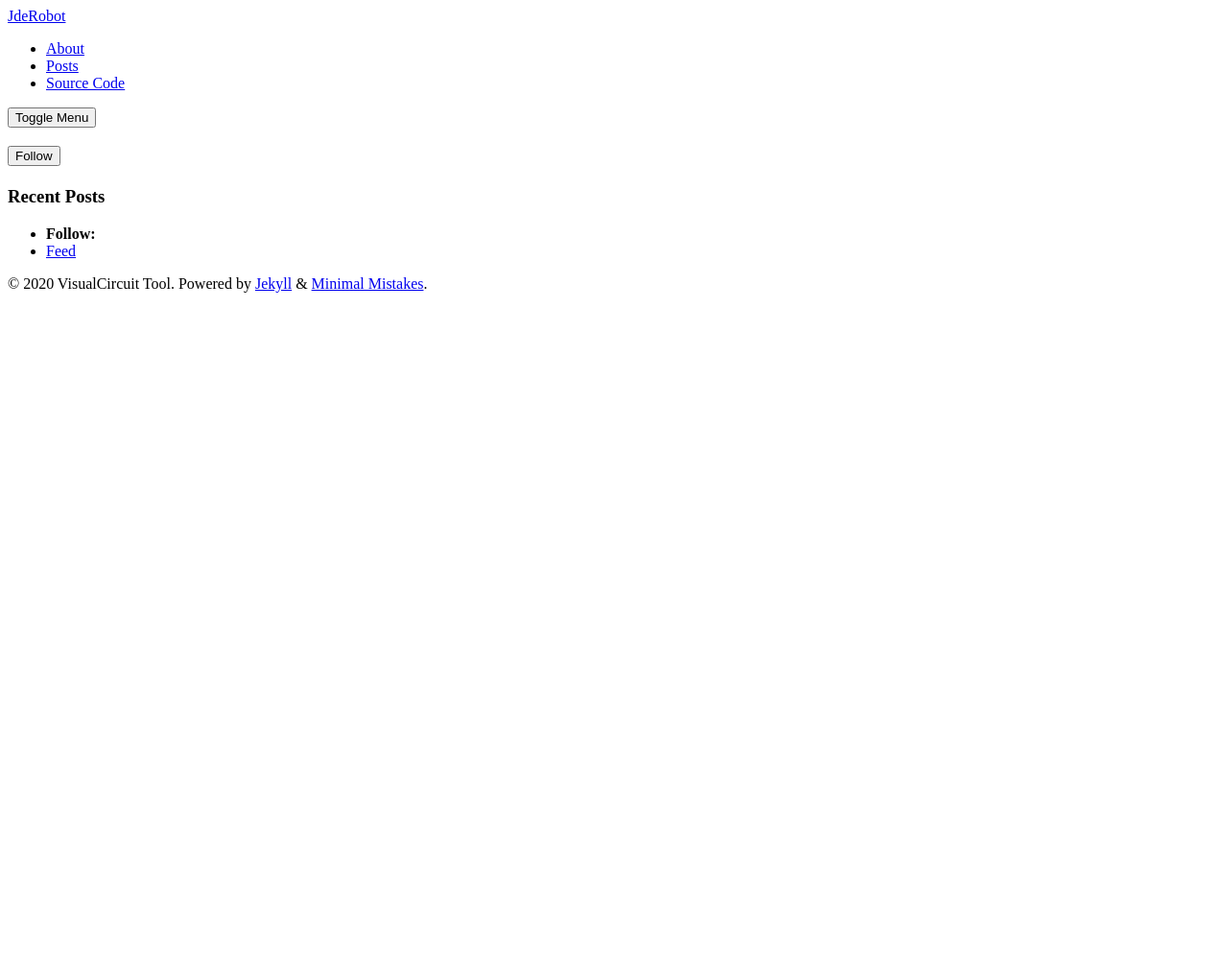
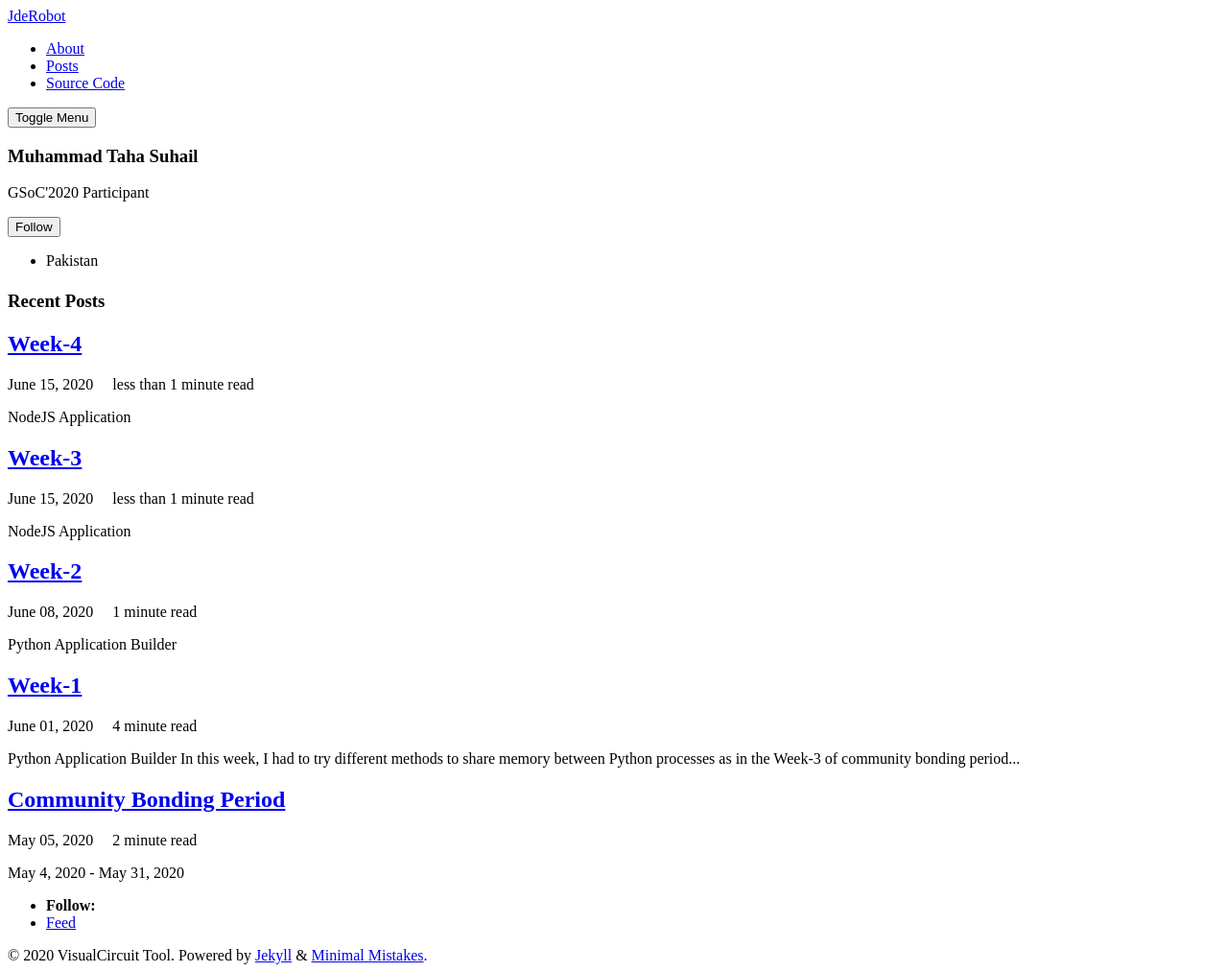
Before and after one commit to TheRoboticsClub/colab-gsoc2020-Muhammad_Taha, a Jekyll site: the page built from docs/index.html, in a window 1280 px wide. Shown: the whole page at 96% size. Built offline with Jekyll 4.4.1, drawn with Linux system fonts in a browser that asks for light colours; the list of posts is cut into pages by our own code; before the commit the page ends 900 px from its top, so only the background shows below that; some of the changed lines change nothing that is shown.

Commit message:
Update _config.yml

```diff
--- a/docs/_config.yml
+++ b/docs/_config.yml
@@ -27,3 +27,237 @@
     server               : # https://meta.discourse.org/t/embedding-discourse-comments-via-javascript/31963 , e.g.: meta.discourse.org
   facebook:
     # https://developers.facebook.com/docs/plugins/comments
+    appid                :
+    num_posts            : # 5 (default)
+    colorscheme          : # "light" (default), "dark"
+staticman:
+  allowedFields          : # ['name', 'email', 'url', 'message']
+  branch                 : # "master"
+  commitMessage          : # "New comment."
+  filename               : # comment-{@timestamp}
+  format                 : # "yml"
+  moderation             : # true
+  path                   : # "/_data/comments/{options.slug}" (default)
+  requiredFields         : # ['name', 'email', 'message']
+  transforms:
+    email                : # "md5"
+  generatedFields:
+    date:
+      type               : # "date"
+      options:
+        format           : # "iso8601" (default), "timestamp-seconds", "timestamp-milliseconds"
+reCaptcha:
+  siteKey                :
+  secret                 :
+atom_feed:
+  path                   : # blank (default) uses feed.xml
+search                   : # true, false (default)
+
+# SEO Related
+google_site_verification :
+bing_site_verification   :
+yandex_site_verification :
+naver_site_verification  :
+
+# Social Sharing
+twitter:
+  username               :
+facebook:
+  username               :
+  app_id                 :
+  publisher              :
+og_image                 : # Open Graph/Twitter default site image
+# For specifying social profiles
+# - https://developers.google.com/structured-data/customize/social-profiles
+social:
+  type                   : # Person or Organization (defaults to Person)
+  name                   : # If the user or organization name differs from the site's name
+  links: # An array of links to social media profiles
+
+# Analytics
+analytics:
+  provider               : false # false (default), "google", "google-universal", "custom"
+  google:
+    tracking_id          :
+
+
+# Site Author
+author:
+  name             : "Muhammad Taha Suhail"
+  avatar           : # path of avatar image, e.g. "/assets/images/bio-photo.jpg"
+  bio              : "GSoC'2020 Participant"
+  location         : "Pakistan"
+  email            :
+  uri              :
+  home             : # null (default), "absolute or relative url to link to author home"
+  bitbucket        :
+  codepen          :
+  dribbble         :
+  flickr           :
+  facebook         :
+  foursquare       :
+  github           : # github username, "my_github_username"
+  gitlab           :
+  google_plus      :
+  keybase          :
+  instagram        :
+  lastfm           :
+  linkedin         : # "john-doe-12345678" (the last part of your profile url, e.g. https://www.linkedin.com/in/john-doe-12345678)
+  pinterest        :
+  soundcloud       :
+  stackoverflow    : # "123456/username" (the last part of your profile url, e.g. https://stackoverflow.com/users/123456/username)
+  steam            : # "steamId" (the last part of your profile url, e.g. https://steamcommunity.com/id/steamId/)
+  tumblr           :
+  twitter          :
+  vine             :
+  weibo            :
+  xing             :
+  youtube          : # "https://youtube.com/c/MichaelRoseDesign"
+
+
+# Reading Files
+include:
+  - .htaccess
+  - _pages
+exclude:
+  - "*.sublime-project"
+  - "*.sublime-workspace"
+  - vendor
+  - .asset-cache
+  - .bundle
+  - .jekyll-assets-cache
+  - .sass-cache
+  - assets/js/plugins
+  - assets/js/_main.js
+  - assets/js/vendor
+  - Capfile
+  - CHANGELOG
+  - config
+  - Gemfile
+  - Gruntfile.js
+  - gulpfile.js
+  - LICENSE
+  - log
+  - node_modules
+  - package.json
+  - Rakefile
+  - README
+  - tmp
+  - /docs # ignore Minimal Mistakes /docs
+  - /test # ignore Minimal Mistakes /test
+keep_files:
+  - .git
+  - .svn
+encoding: "utf-8"
+markdown_ext: "markdown,mkdown,mkdn,mkd,md"
+
+
+# Conversion
+markdown: kramdown
+highlighter: rouge
+lsi: false
+excerpt_separator: "\n\n"
+incremental: false
+
+
+# Markdown Processing
+kramdown:
+  input: GFM
+  hard_wrap: false
+  auto_ids: true
+  footnote_nr: 1
+  entity_output: as_char
+  toc_levels: 1..6
+  smart_quotes: lsquo,rsquo,ldquo,rdquo
+  enable_coderay: false
+
+
+# Sass/SCSS
+sass:
+  sass_dir: _sass
+  style: compressed # http://sass-lang.com/documentation/file.SASS_REFERENCE.html#output_style
+
+
+# Outputting
+permalink: /:categories/:title/
+paginate: 5 # amount of posts to show
+paginate_path: /page:num/
+timezone: # https://en.wikipedia.org/wiki/List_of_tz_database_time_zones
+sticky_sidebar: true # sticky left sidebar (author profile)
+
+
+# Plugins (previously gems:)
+plugins:
+  - jekyll-paginate
+  - jekyll-sitemap
+  - jekyll-gist
+  - jekyll-feed
+  - jemoji
+
+# mimic GitHub Pages with --safe
+whitelist:
+  - jekyll-paginate
+  - jekyll-sitemap
+  - jekyll-gist
+  - jekyll-feed
+  - jemoji
+
+
+# Archives
+#  Type
+#  - GitHub Pages compatible archive pages built with Liquid ~> type: liquid (default)
+#  - Jekyll Archives plugin archive pages ~> type: jekyll-archives
+#  Path (examples)
+#  - Archive page should exist at path when using Liquid method or you can
+#    expect broken links (especially with breadcrumbs enabled)
+#  - <base_path>/tags/my-awesome-tag/index.html ~> path: /tags/
+#  - <base_path/categories/my-awesome-category/index.html ~> path: /categories/
+#  - <base_path/my-awesome-category/index.html ~> path: /
+category_archive:
+  type: liquid
+  path: /categories/
+tag_archive:
+  type: liquid
+  path: /tags/
+# https://github.com/jekyll/jekyll-archives
+# jekyll-archives:
+#   enabled:
+#     - categories
+#     - tags
+#   layouts:
+#     category: archive-taxonomy
+#     tag: archive-taxonomy
+#   permalinks:
+#     category: /categories/:name/
+#     tag: /tags/:name/
+
+
+# HTML Compression
+# - http://jch.penibelst.de/
+compress_html:
+  clippings: all
+  ignore:
+    envs: development
+
+
+# Defaults
+defaults:
+  # _pages and everything else
+  - scope:
+      path: ""
+    values:
+      layout: single
+      author_profile: true
+      use_math: false
+  # _posts
+  - scope:
+      path: ""
+      type: posts
+    values:
+      layout: single
+      author_profile: true
+      read_time: true
+      comments: # true
+      share: true
+      related: true
+      use_math: false
```
